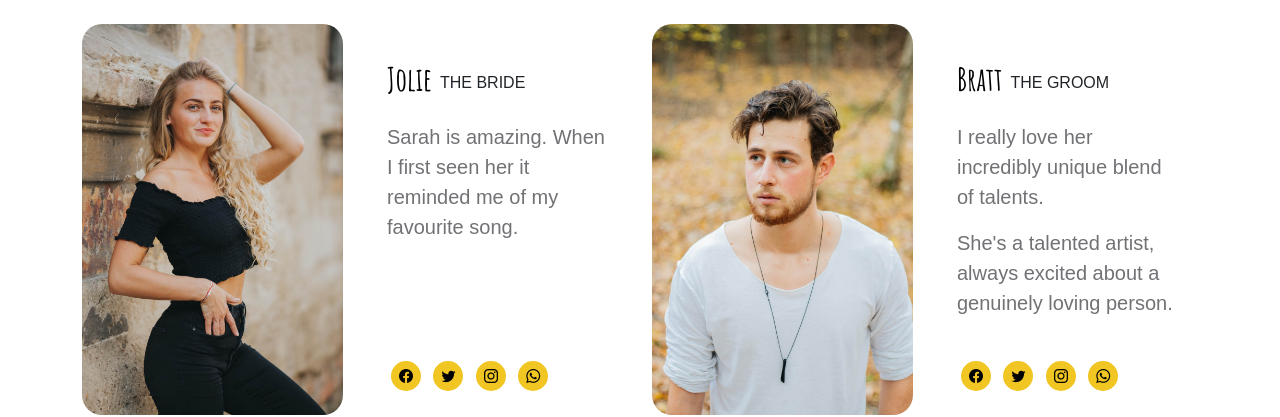
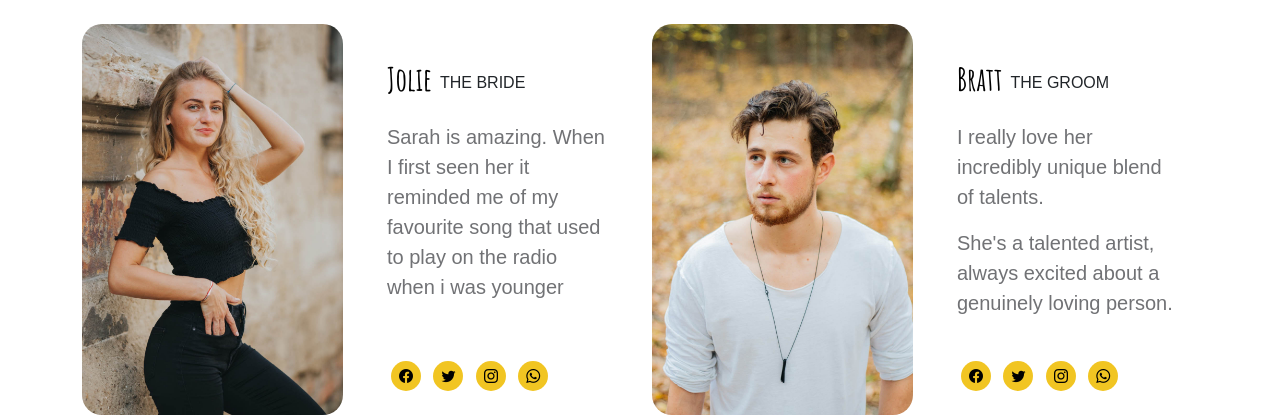
Before and after one commit to aksamra56/cpnt201-a2--template-name-, a plain HTML site: page index.html in a window 1280 px wide. Shown: the part 940-1357 px from the top of the page. Drawn offline with Linux system fonts and the light colour scheme.

Commit message:
Changed sub heading about Sarah
Changed sub heading about Sarah

```diff
--- a/index.html
+++ b/index.html
@@ -164,7 +164,8 @@ Free Bootstrap 5 HTML Template
                                     <span class="about-tag ms-2">The Bride</span>
                                 </div>
 
-                                <p>Sarah is amazing. When I first seen her it reminded me of my favourite song.
+                                <p>Sarah is amazing. When I first seen her it reminded me of my favourite song that used to play on the radio when i was younger
+
                                 <div class="social-icon-wrap mt-auto">
                                     <ul class="social-icon ms-auto">
                                         <li class="social-icon-item"><a href="#" class="social-icon-link bi-facebook"></a></li>
```
